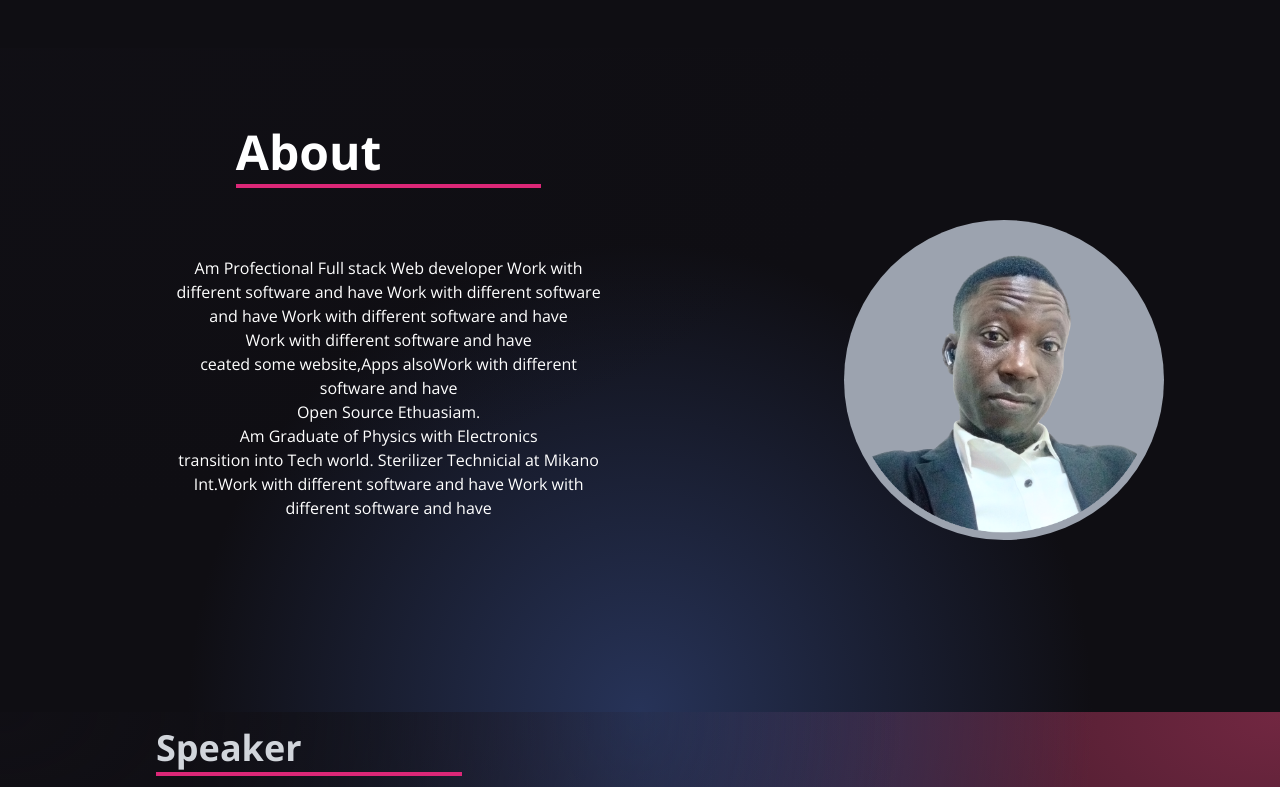
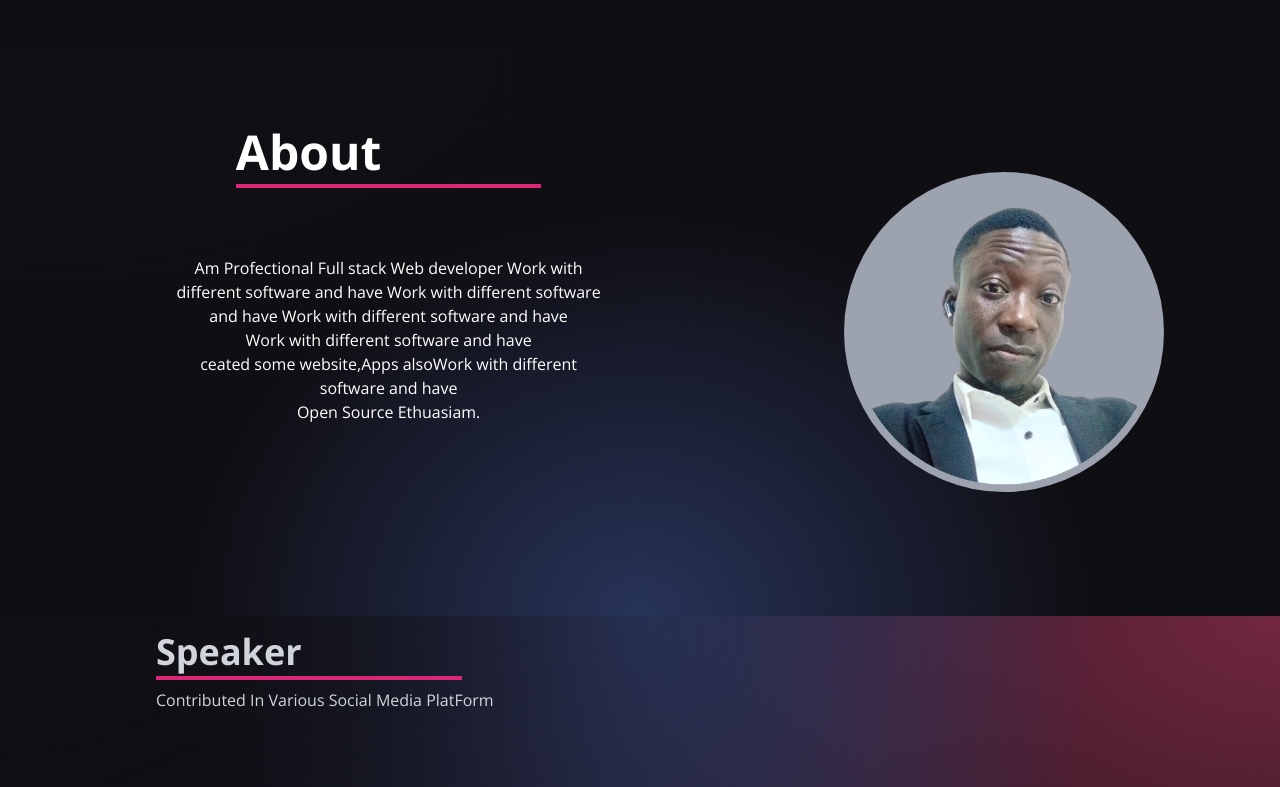
Before and after one commit to ShorunTech/Portfolio_Building, a React (Vite) app: page / in a window 1280 px wide. Shown: the part 638-1425 px from the top of the page. Built offline with nearby package versions, Linux system fonts and the light colour scheme.

Commit message:
About.jsx

```diff
--- a/src/components/About.jsx
+++ b/src/components/About.jsx
@@ -18,9 +18,7 @@ const About = () => {
          <br />Work with different software and have  <br />ceated some website,Apps alsoWork with different software and have <br/>Open Source Ethuasiam.
             <br/>
 
-           Am Graduate of Physics with Electronics<br/>transition into Tech world.
-           Sterilizer Technicial at Mikano Int.Work with different software and have
-           Work with different software and have
+
           </p>
           </div>
           <div className="w-full flex flex-row-reverse  items-center justify-start  md:mt-0 mt-1 pl-4 pr-9">
```
